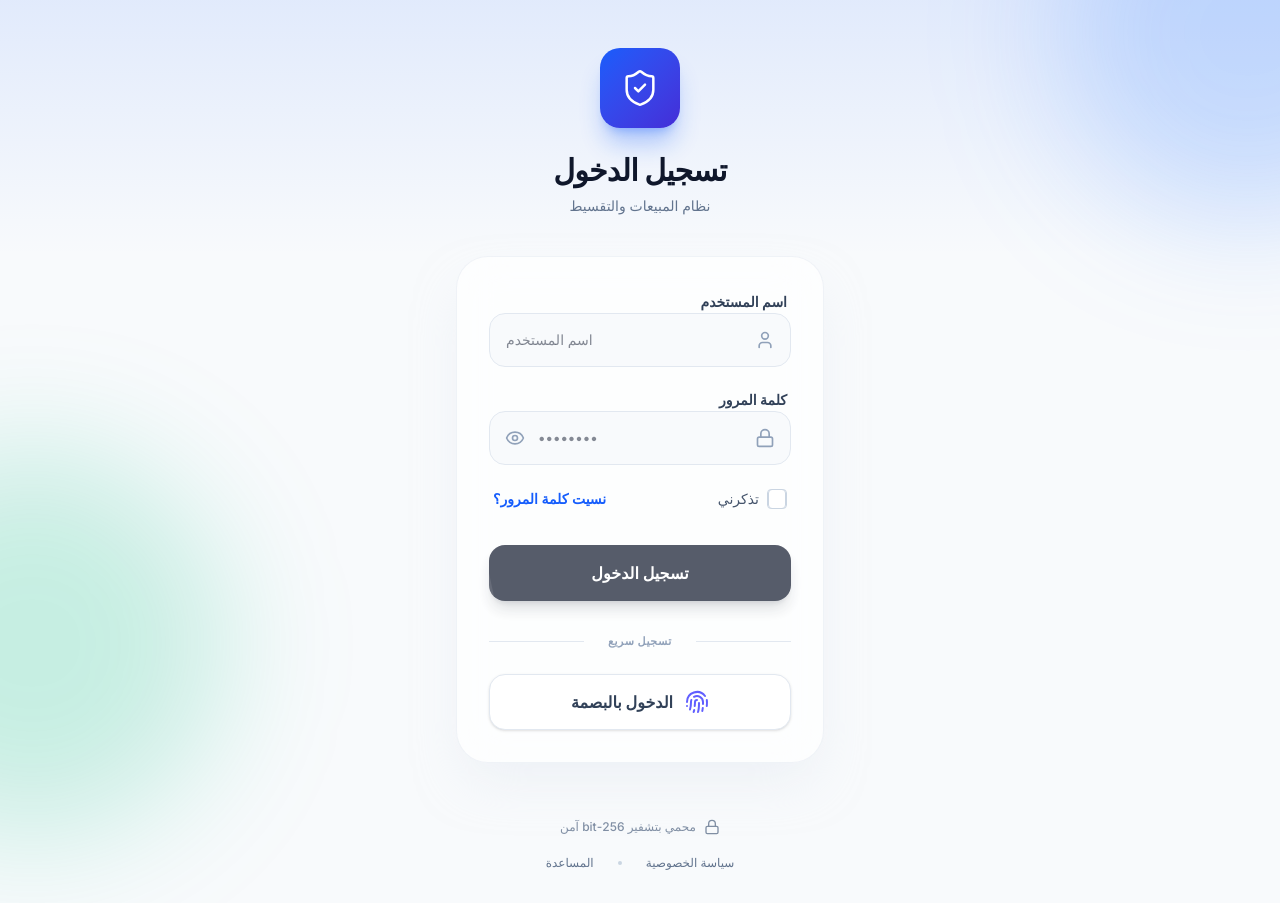
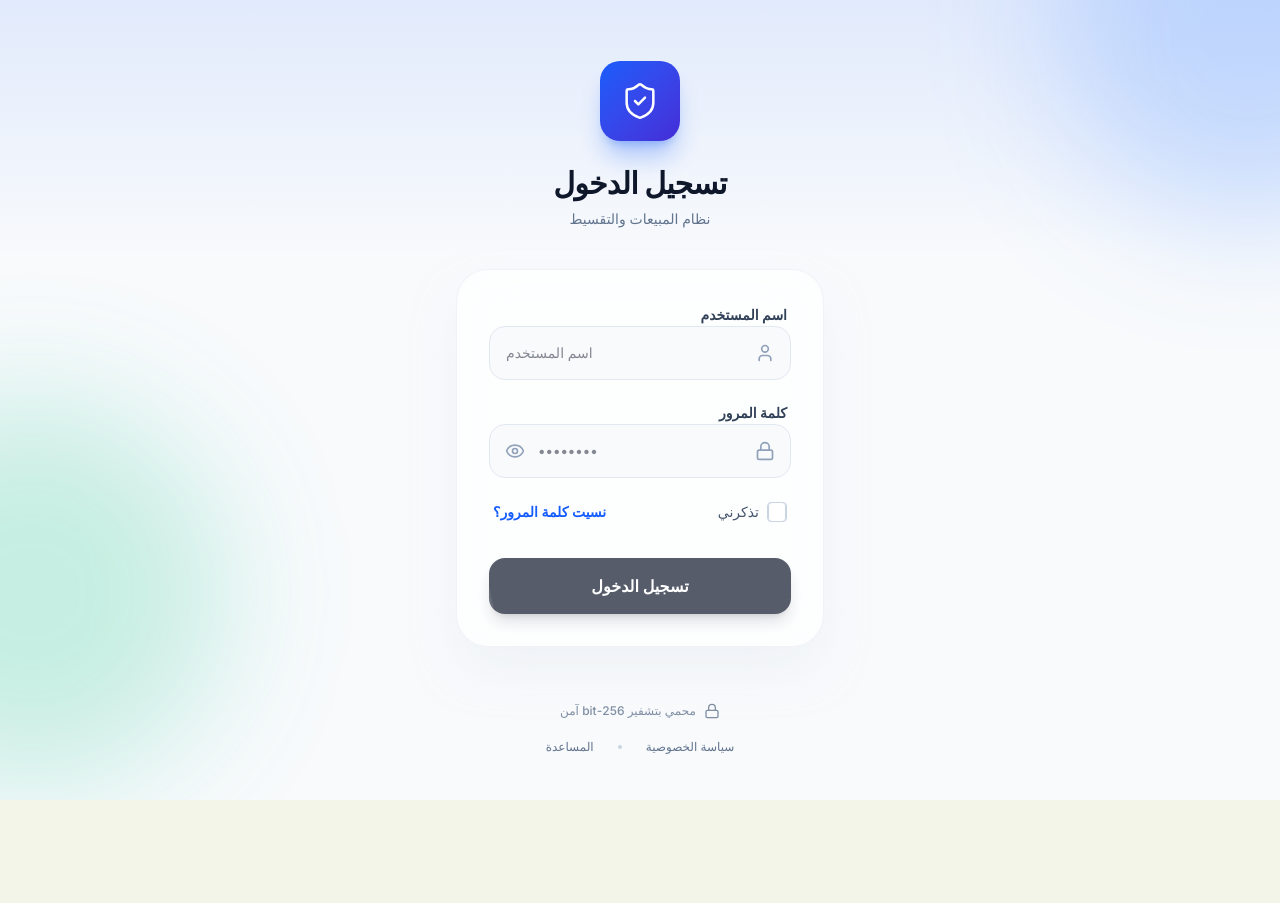
Before and after one commit to tahyas68-hub/Aksad, a React (Vite) app: page /login in a window 1280 px wide. After the commit the page ends 800 px from the top, so only its background shows below. Built offline with nearby package versions, Linux system fonts and the light colour scheme.

Commit message:
feat(auth): remove biometric login functionality
Delete unused biometric authentication logic and associated UI components to simplify the login page.

```diff
--- a/src/pages/Login.tsx
+++ b/src/pages/Login.tsx
@@ -5,7 +5,6 @@ import {
   Lock,
   Eye,
   EyeOff,
-  Fingerprint,
   ShieldCheck,
   HelpCircle,
   Loader2,
@@ -63,25 +62,6 @@ export default function LoginPage() {
         setIsLoading(false);
         setError("اسم المستخدم أو كلمة المرور غير صحيحة");
         triggerShake();
-      }
-    }, 1000);
-  };
-
-  const handleBiometric = () => {
-    setIsLoading(true);
-    // Simulate biometric delay
-    setTimeout(() => {
-      const demoUsername = "admin";
-      const user = users.find((u) => u.username === demoUsername);
-      if (user) {
-        useAppStore
-          .getState()
-          .updateUser(user.id, { lastLogin: new Date().toISOString() });
-        setIsLoading(false);
-        login(user);
-      } else {
-        setIsLoading(false);
-        setError("تعذر تسجيل الدخول بالبصمة");
       }
     }, 1000);
   };
@@ -264,25 +244,6 @@ export default function LoginPage() {
                 </button>
               </div>
             </form>
-
-            <div className="mt-8 flex items-center justify-center gap-4">
-              <div className="h-[1px] flex-1 bg-slate-200 dark:bg-slate-800" />
-              <span className="text-[11px] uppercase tracking-wider text-slate-400 dark:text-slate-500 font-bold px-2">
-                تسجيل سريع
-              </span>
-              <div className="h-[1px] flex-1 bg-slate-200 dark:bg-slate-800" />
-            </div>
-
-            <div className="mt-6">
-              <button
-                type="button"
-                onClick={handleBiometric}
-                className="w-full flex items-center justify-center gap-3 h-14 bg-white dark:bg-slate-950 hover:bg-slate-50 dark:hover:bg-slate-900 border border-slate-200 dark:border-slate-800 text-slate-700 dark:text-slate-300 rounded-2xl font-bold transition-all shadow-sm"
-              >
-                <Fingerprint className="w-6 h-6 text-indigo-500 dark:text-indigo-400" />
-                الدخول بالبصمة
-              </button>
-            </div>
           </motion.div>
         </motion.div>
 
@@ -314,28 +275,6 @@ export default function LoginPage() {
           </div>
         </motion.div>
       </div>
-
-      {/* Biometric Loading Overlay */}
-      <AnimatePresence>
-        {isLoading && !username && !password && (
-          <motion.div
-            initial={{ opacity: 0, backdropFilter: "blur(0px)" }}
-            animate={{ opacity: 1, backdropFilter: "blur(8px)" }}
-            exit={{ opacity: 0, backdropFilter: "blur(0px)" }}
-            className="absolute inset-0 z-50 bg-white/60 dark:bg-slate-950/60 flex flex-col items-center justify-center"
-          >
-            <div className="bg-white dark:bg-slate-900 p-8 rounded-[2rem] shadow-2xl shadow-blue-900/10 dark:shadow-none border border-slate-100 dark:border-slate-800 flex flex-col items-center">
-              <Loader2 className="w-10 h-10 text-blue-600 dark:text-blue-500 animate-spin mb-4" />
-              <p className="text-slate-800 dark:text-slate-200 font-bold text-lg">
-                جاري التحقق من الهوية...
-              </p>
-              <p className="text-slate-500 text-sm mt-1">
-                يرجى الانتظار للحظات
-              </p>
-            </div>
-          </motion.div>
-        )}
-      </AnimatePresence>
     </div>
   );
 }
```
